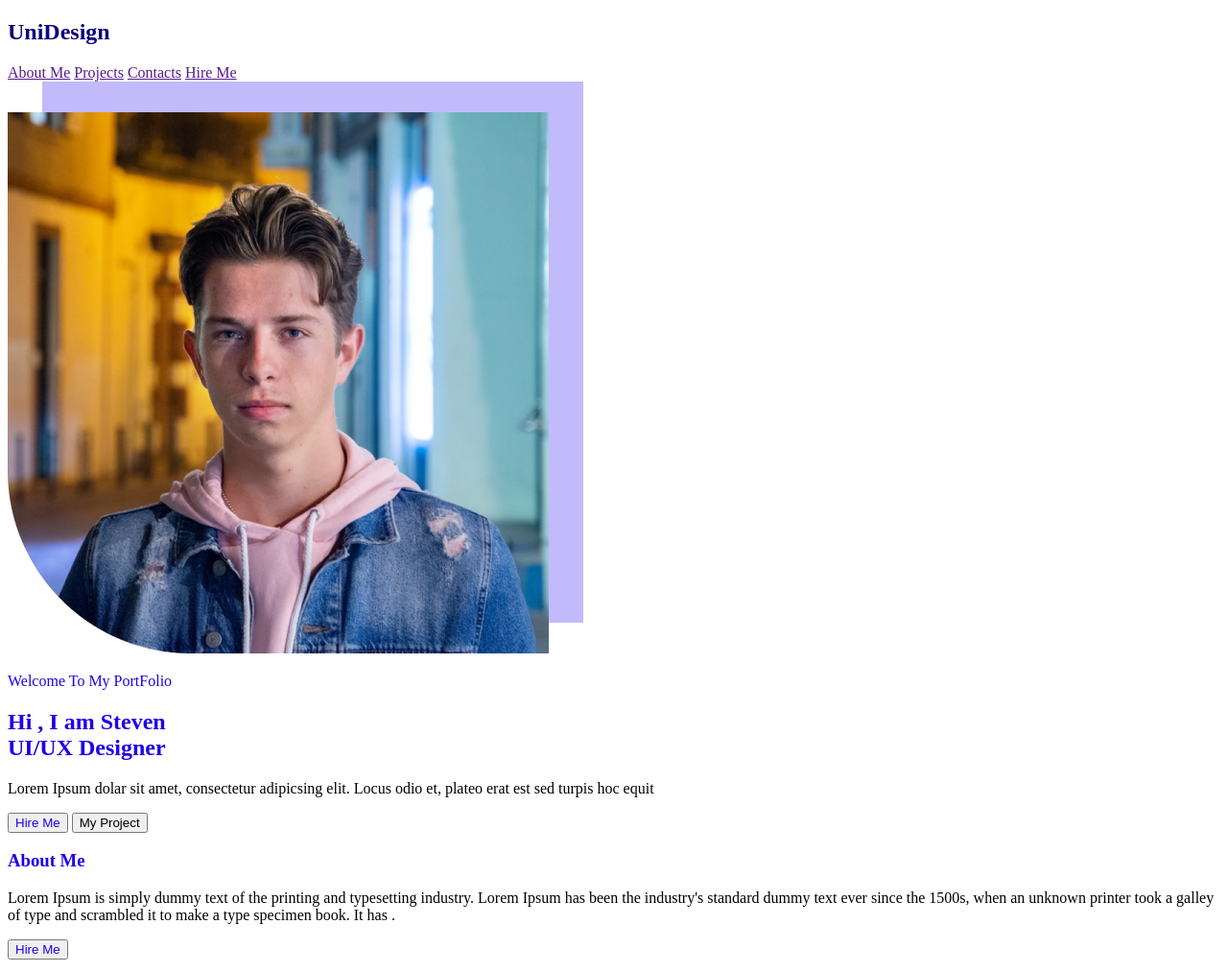
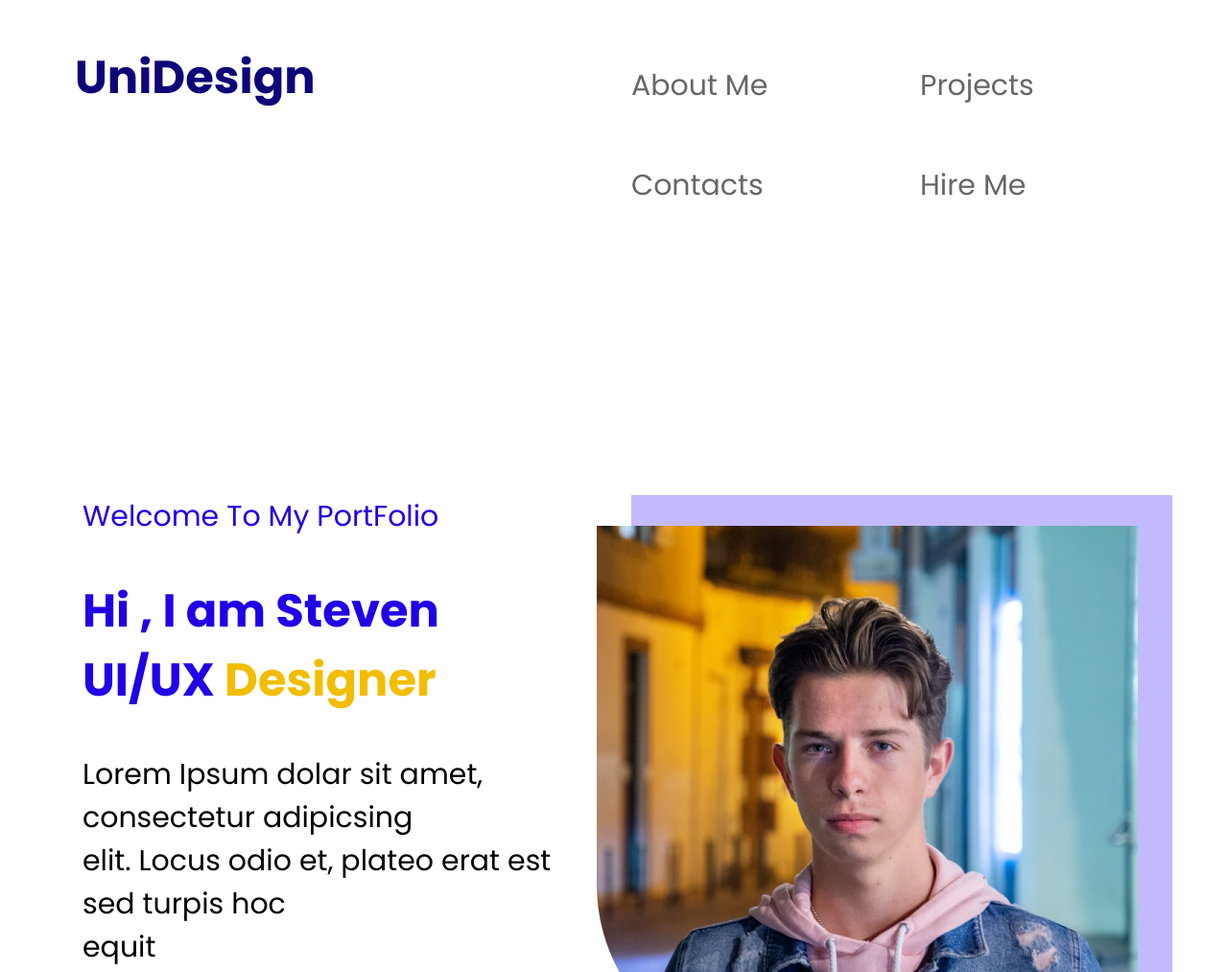
Before and after one commit to VasabiRoc/Attestation, a plain HTML site: page index.html in a window 1280 px wide. Shown: the top 1013 px of the page at 96% size. Drawn offline with Linux system fonts and the light colour scheme.

Commit message:
changes section about

```diff
--- a/index.html
+++ b/index.html
@@ -7,28 +7,33 @@
     <title>Welcome To My PortFolio</title>
 </head>
 <body>
-    <header>
-        <nav class="logo"><h1>UniDesign</h1></nav>
-        <nav class="menu">
-             <a href="">About Me</a>
-             <a href="">Projects</a>
-             <a href="">Contacts</a>
-             <a href="">Hire Me</a>
+    <header class="header">
+        <nav class="navigation">
+           <span class="logo">UniDesign</span>
+           <a class="link" href="#">About Me</a>
+           <a class="link" href="#">Projects</a>
+           <a class="link" href="#">Contacts</a>
+           <a class="link" href="#">Hire Me</a>
         </nav>
     </header>
+    <main>
        <section class="begin">
-        <img src="/img/photo.png" alt="">
-        <p class="purple">Welcome To My PortFolio</p>
-        <h2 class="purple">Hi , I am Steven <br> UI/UX <span class="des">Designer</span></h2>
-        <p>Lorem Ipsum dolar sit amet, consectetur adipicsing elit. Locus odio et, plateo erat est sed turpis hoc equit</p>
-        <button class="btn-hire purple">Hire Me</button>
+           <img class="photo" src="/img/photo.png" alt="photo">
+           <p class="purple greeting">Welcome To My PortFolio</p>
+           <h1 class="purple boldP">Hi , I am Steven <br> UI/UX <span class="yellow">Designer</span></h1>
+           <p>Lorem Ipsum dolar sit amet, consectetur adipicsing </br> elit. Locus odio et, plateo erat est sed turpis hoc </br> equit</p>
+           <button class="btn-purple">Hire Me</button>
            <button class="btn-projects">My Project</button>
        </section>
-    <section class="about">
-        <h3 class="heading purple">About Me</h3>
+
+       <section class="section-about">
+        <div></div>  <!-- background color -->
+           <h3 class="purple">About Me</h3>
            <p>Lorem Ipsum is simply dummy text of the printing and typesetting industry. Lorem Ipsum has been the industry's standard dummy text ever since the 1500s, when an unknown printer took a galley of type and scrambled it to make a type specimen book. It has .</p>
-        <button class="purple">Hire Me</button>
+           <button class="btn-purple">Hire Me</button>
+           <img src="/img/about.svg" alt="photo" class="bg-about">
         </section>
+
        <section class="projects">
            <h3 class="purple">My Projects</h3>
            <p>Lorem Ipsum is simply dummy text of the printing</p>
@@ -42,7 +47,8 @@
            <a href=""><img src="/img/letter.svg" alt="Project 8"></a>
            <a href=""><img src="/img/letter.svg" alt="Project 9"></a>
        </section>
-    <section>
+
+       <section class="contact">
            <h3 class="purple">Contact Me</h3>
            <p>Lorem Ipsum is simply dummy text of the printing</p>
            <nav><input type="text"></nav>
@@ -50,23 +56,25 @@
            <nav><textarea name="Message" id="" cols="30" rows="10"></textarea>></nav>
            <nav><button></button></nav>
        </section>
-    <footer>
+    </main>
+
+    <footer class="footer">
         <h3>UniDesign</h3>
         <button>Email</button>
         <button class="pink">Subscribe</button>
         <nav>
             <h3>Platform</h3>
-            <p><a href="">Home</a></p>
-            <p><a href="">Overview</a><</p>
-            <p><a href="">Pricing</a></p>
-            <p><a href="">About</a></p>
+            <p><Home</p>
+            <p>Overview</p>
+            <p>Pricing</p>
+            <p>About</p>
         </nav>
         <nav>
             <h3>Help</h3>
-            <p><a href="">How It Works?</a></p>
-            <p><a href="">Pay?</a></p>
-            <p><a href="">Question?</a></p>
-            <p><a href="">Contact?</a></p>
+            <p>How It Works?</p>
+            <p>Pay?</p>
+            <p>Question?</p>
+            <p>Contact?</p>
         </nav>
         <nav>
             <h3>Contact</h3>
--- a/style.css
+++ b/style.css
@@ -1,38 +1,164 @@
-:root {
-    --bl-purple: #0E0578;
-    --purple: #2000E7;
-    --yellow: #F2BD00;
-    --pink: #F965FC;
-    --bg-b:#43BAFD;
-    --bg-g: #FFD696;
-    --d-g: #686565;
+@font-face {
+    font-family: 'Poppins';
+    font-weight: 700;
+    src: url(/Fonts/Poppins/Poppins-Bold.ttf);
+}
+@font-face {
+    font-family: 'Poppins';
+    font-weight: 400;
+    src: url(/Fonts/Poppins/Poppins-Regular.ttf);
+}
+@font-face {
+    font-family: 'Jost';
+    font-weight: 700;
+    src: url(/Fonts/Jost/static/Jost-Bold.ttf);
 }
 
 @font-face {
-    font-family: "Poppins-Bold";
-    src: url(/Fonts/Poppins/Poppins-Bold.ttf);
-    font-family: "Poppins-Regular";
-    src: url(/Fonts/Poppins/Poppins-Regular.ttf);
-    font-family: "Jost-Bold";
-    src: url(/Fonts/Jost/static/Jost-Bold.ttf);
-    font-family: "Jost-Regular";
+    font-family: 'Jost';
+    font-weight: 400;
     src: url(/Fonts/Jost/static/Jost-Regular.ttf);
 }
 
-.logo {
-    color: var(--bl-purple);
-    font-family: Poppins-Bold;
+.link {
+    text-decoration: none;
+    font-family: Poppins;
+    color: #686565;
 }
 
-.menu {
-    color: var(--d-g);
-    font-family: Poppins-Regular;
+html * {
+    font-family: Poppins, sans-serif;
+    font-weight: 400;
+    font-size: 30px;
+}
+
+.header {
+    width: 100%;
+    height: 100%;
+}
+
+.logo {
+    position: absolute;
+    top: 45px;
+    left: 78px;
+    font-weight: 700;
+    font-size: 48px;
+    color: #0E0578;
+}
+
+.navigation{
+    margin-right: 100px;
+    margin-left: 500px;
+}
+
+.navigation > a {
+    display: inline-block;
+    vertical-align: right;
+    width: 143px;
+    font-size: 30px;
+    line-height: 45px;
+    margin-top: 59px;
+    margin-left: 150px;
+}
+
+.photo {
+    float: right;
+    margin-right: 50px;
+}
+
+.begin {
+    margin-left: 78px;
+    margin-top: 300px;
+    margin-bottom: 400px;
+}
+
+.about {
+    margin-top: 600px;
 }
 
 .purple {
-    color: var(--purple);
+    color: #2000E7;
 }
 
-.pink {
-    color: var(--pink);
+.yellow {
+    color: #F2BD00;
+    font-weight: 700;
+    font-size: 48px;
 }
+
+.btn-purple {
+    font-size: 24px;
+    border-radius: 10px;
+    width: 246px;
+    height: 72px;
+    color: white;
+    background-color: #2000E7;
+    margin-top: 20px;
+}
+
+.btn-projects {
+    font-size: 24px;
+    border-radius: 10px;
+    width: 246px;
+    height: 72px;
+    margin-left: 50px;
+    border-color: #2000E7;
+    color: #2000E7;
+    margin-top: 20px;
+    background-color: #2000E7 4%;
+}
+
+
+.boldP  {
+    font-weight: 700;
+    font-size: 48px;
+}
+
+
+.section-about h3 {
+    margin-left: 48px;
+    margin-top: 200px;
+    margin-bottom: 0;
+    display: inline-block;
+    font-weight: 700;
+    font-size: 48px;
+    width: 352px;
+    letter-spacing: 0.3em
+}
+.section-about {
+    position: relative;
+    margin-top: 200px;
+    height: 910px;
+}
+
+.section-about div {
+    display: block;
+    position: absolute;
+    background-color: #43BAFD;
+    width: 100%;
+    height: 100%;
+    opacity: 0.06;
+}
+
+.section-about p {
+    margin-left: 48px;
+    word-wrap: break-word;
+    width: 600px;
+}
+
+.bg-about {
+    float: right;
+    width: 925px;
+    height: 925px;
+    position: relative;
+    top: -670px;
+}
+
+.section-about button {
+    margin-left: 48px;
+}
+
+
+.projects {
+    margin-top: 1000px;
+}
```
Lines whose indentation alone changed are shown as unchanged.
